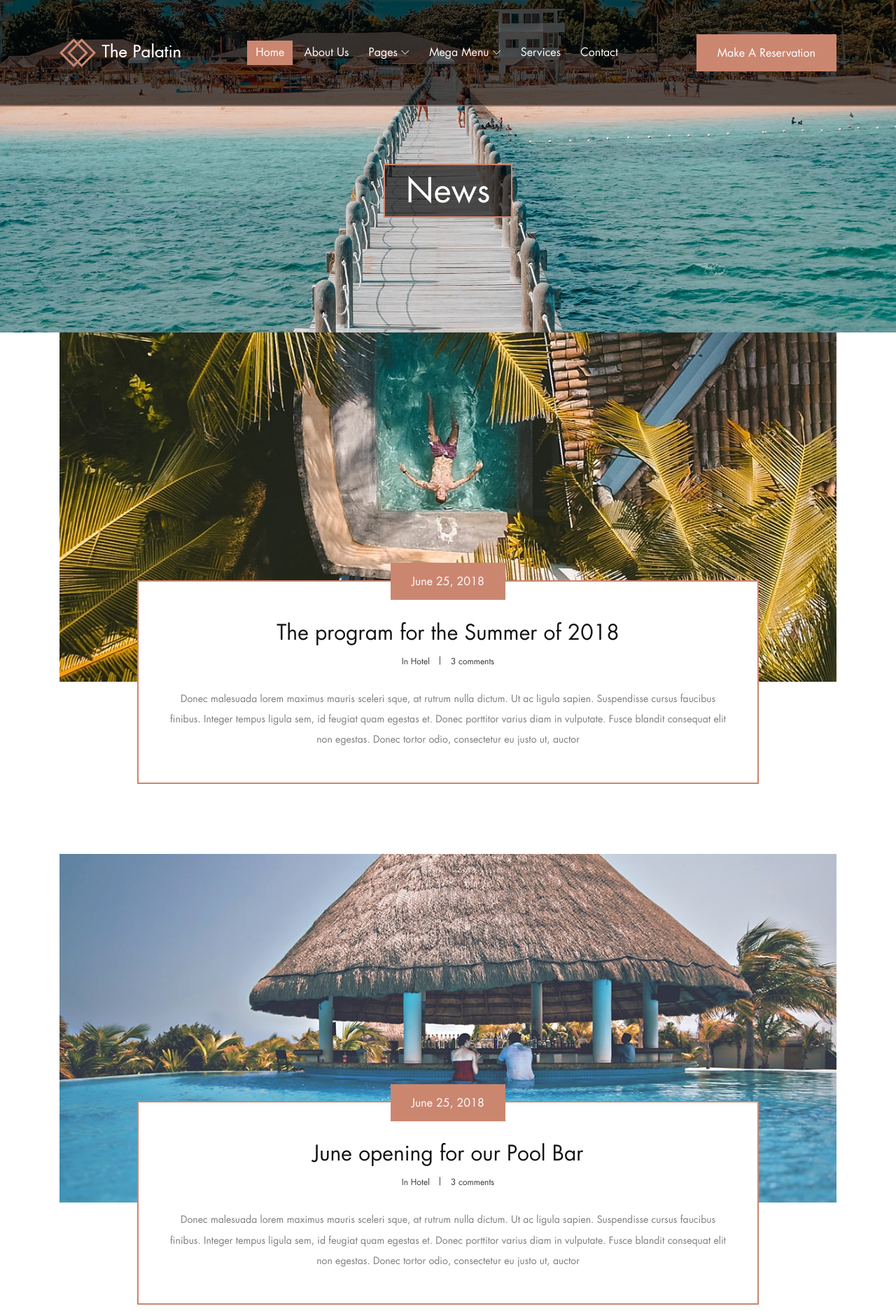
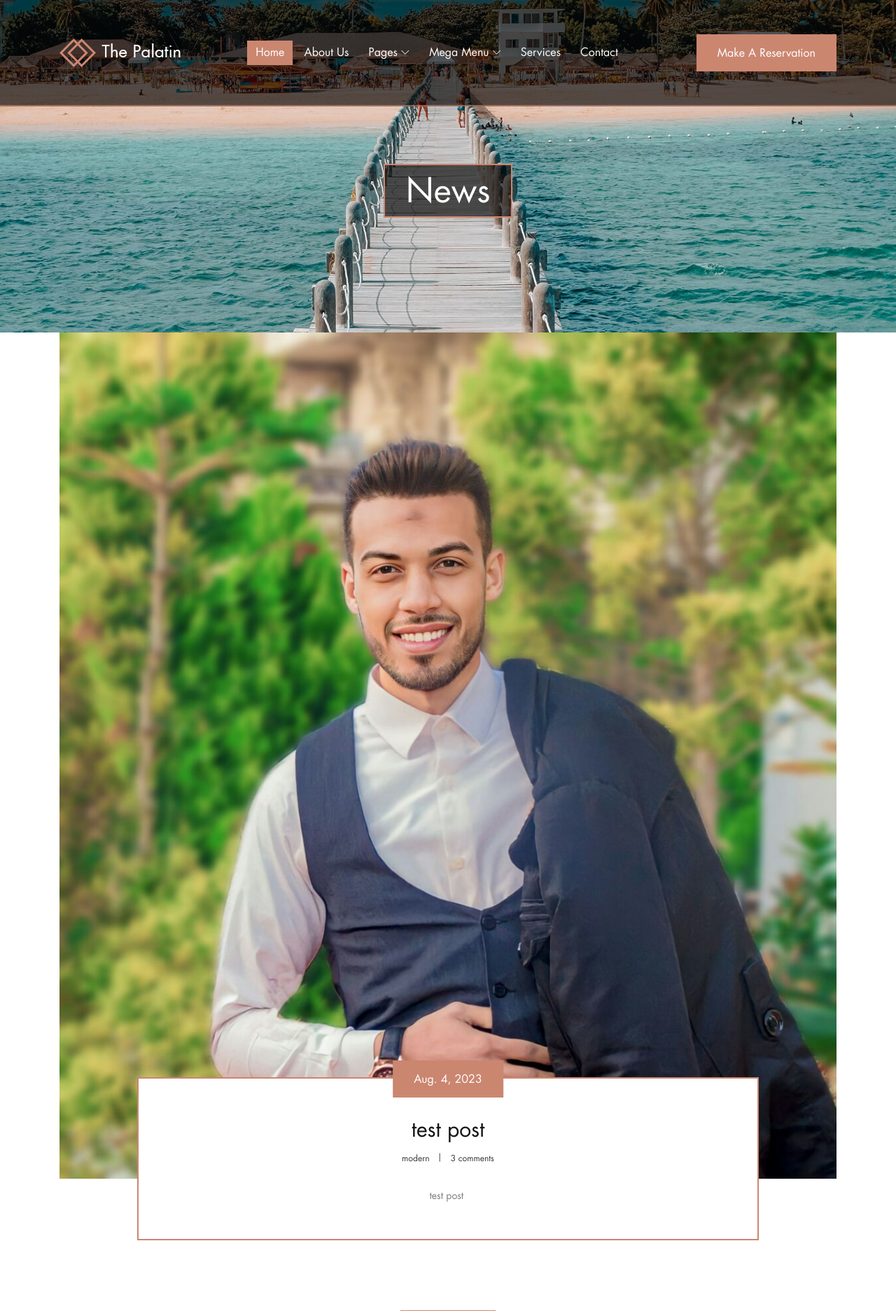
Before and after one commit to Es1amMohamed/Booking, a Django app: page /blog/ in a window 1280 px wide. Shown: the top 1873 px of the page at 70% size. Run offline with Django 4.2, Linux system fonts and the light colour scheme; data comes from the database, SQL or seed files in the repository; both versions use the stored data as it was after the commit; parts of the project's set-up code (start-up, migrations or seed data) failed here and were passed over; some libraries are stand-ins or nearby versions; some web fonts are replaced.

Commit message:
some modifications

```diff
--- a/blog/models.py
+++ b/blog/models.py
@@ -24,6 +24,7 @@ class Post(models.Model):
 
         super(Post, self).save(*args, **kwargs)
 
+
 class Category(models.Model):
     name = models.CharField(max_length=100)
 
--- a/blog/templates/blog/post_list.html
+++ b/blog/templates/blog/post_list.html
@@ -3,7 +3,7 @@
 {% block body %}
 
     <!-- ##### Breadcumb Area Start ##### -->
-    <section class="breadcumb-area bg-img d-flex align-items-center justify-content-center" style="background-image: url(img/bg-img/bg-7.jpg);">
+    <section class="breadcumb-area bg-img d-flex align-items-center justify-content-center" style="background-image: url({% static 'img/bg-img/bg-7.jpg'%} );">
         <div class="bradcumbContent">
             <h2>News</h2>
         </div>
@@ -18,77 +18,31 @@
                     <div class="palatin-blog-posts">
 
                         <!-- ##### Single Blog Post ##### -->
+                    {% for post in posts %}
                         <div class="single-blog-post mb-100 wow fadeInUp" data-wow-delay="100ms">
                             <!-- Post Thumb -->
                             <div class="blog-post-thumb">
-                                <img src="img/blog-img/1.jpg" alt="">
+                                <img src={{post.image.url}} alt="">
                             </div>
                             <!-- Post Content -->
                             <div class="post-content">
                                 <!-- Post Date-->
-                                <a href="#" class="post-date btn palatin-btn">June 25, 2018</a>
+                                <a href="#" class="post-date btn palatin-btn">{{post.created_at|date}}</a>
+                                <!--<a href="#" class="post-date btn palatin-btn">June 25, 2018</a>-->
                                 <!-- Post Title -->
-                                <a href="#" class="post-title">The program for the Summer of 2018</a>
+                                <a href="#" class="post-title">{{post.title}}</a>
                                 <!-- Post Meta -->
                                 <div class="post-meta d-flex justify-content-center">
                                     <!-- Catagory -->
-                                    <a href="#" class="post-catagory">In Hotel</a>
+                                    <a href="#" class="post-catagory">{{post.category}}</a>
                                     <!-- Comments -->
                                     <a href="#" class="post-comments">3 comments</a>
                                 </div>
                                 <!-- Post Excerpt -->
-                                <p>Donec malesuada lorem maximus mauris sceleri sque, at rutrum nulla dictum. Ut ac ligula sapien. Suspendisse cursus faucibus finibus. Integer tempus ligula sem, id feugiat quam egestas et. Donec porttitor varius diam in vulputate. Fusce blandit consequat elit non egestas. Donec tortor odio, consectetur eu justo ut, auctor</p>
+                                <p>{{post.residency_programme|safe|truncatewords:2}}</p>
                             </div>
                         </div>
-
-                        <!-- ##### Single Blog Post ##### -->
-                        <div class="single-blog-post mb-100 wow fadeInUp" data-wow-delay="300ms">
-                            <!-- Post Thumb -->
-                            <div class="blog-post-thumb">
-                                <img src="img/blog-img/2.jpg" alt="">
-                            </div>
-                            <!-- Post Content -->
-                            <div class="post-content">
-                                <!-- Post Date-->
-                                <a href="#" class="post-date btn palatin-btn">June 25, 2018</a>
-                                <!-- Post Title -->
-                                <a href="#" class="post-title">June opening for our Pool Bar</a>
-                                <!-- Post Meta -->
-                                <div class="post-meta d-flex justify-content-center">
-                                    <!-- Catagory -->
-                                    <a href="#" class="post-catagory">In Hotel</a>
-                                    <!-- Comments -->
-                                    <a href="#" class="post-comments">3 comments</a>
-                                </div>
-                                <!-- Post Excerpt -->
-                                <p>Donec malesuada lorem maximus mauris sceleri sque, at rutrum nulla dictum. Ut ac ligula sapien. Suspendisse cursus faucibus finibus. Integer tempus ligula sem, id feugiat quam egestas et. Donec porttitor varius diam in vulputate. Fusce blandit consequat elit non egestas. Donec tortor odio, consectetur eu justo ut, auctor</p>
-                            </div>
-                        </div>
-
-                        <!-- ##### Single Blog Post ##### -->
-                        <div class="single-blog-post mb-100 wow fadeInUp" data-wow-delay="500ms">
-                            <!-- Post Thumb -->
-                            <div class="blog-post-thumb">
-                                <img src="img/blog-img/3.jpg" alt="">
-                            </div>
-                            <!-- Post Content -->
-                            <div class="post-content">
-                                <!-- Post Date-->
-                                <a href="#" class="post-date btn palatin-btn">June 25, 2018</a>
-                                <!-- Post Title -->
-                                <a href="#" class="post-title">3 Tip for the perfect vacation</a>
-                                <!-- Post Meta -->
-                                <div class="post-meta d-flex justify-content-center">
-                                    <!-- Catagory -->
-                                    <a href="#" class="post-catagory">In Hotel</a>
-                                    <!-- Comments -->
-                                    <a href="#" class="post-comments">3 comments</a>
-                                </div>
-                                <!-- Post Excerpt -->
-                                <p>Donec malesuada lorem maximus mauris sceleri sque, at rutrum nulla dictum. Ut ac ligula sapien. Suspendisse cursus faucibus finibus. Integer tempus ligula sem, id feugiat quam egestas et. Donec porttitor varius diam in vulputate. Fusce blandit consequat elit non egestas. Donec tortor odio, consectetur eu justo ut, auctor</p>
-                            </div>
-                        </div>
-
+                    {% endfor %}
                     </div>
                 </div>
 
--- a/blog/views.py
+++ b/blog/views.py
@@ -4,7 +4,11 @@ from .models import  *
 
 
 def post_list(request):
-    return render(request,'blog/post_list.html')
+
+    posts = Post.objects.all()
+
+
+    return render(request,'blog/post_list.html', {'posts':posts })
 
 
 def post_detail(request,slug):
--- a/unit/views.py
+++ b/unit/views.py
@@ -18,9 +18,9 @@ def unit_list(request):
     return render(request,'unit/unit_list.html',context)
 
 
+
 def unit_detail(request,slug):
     unit = Unit.objects.get(slug=slug)
-
     if request.method == 'POST':
         form = UnitBookForm(request.POST)
         if form.is_valid():
```
Also changed, not shown: unit/booking_func/availability.py (+9 -8 lines), db.sqlite3, static/post/eslam.jpg (added).
